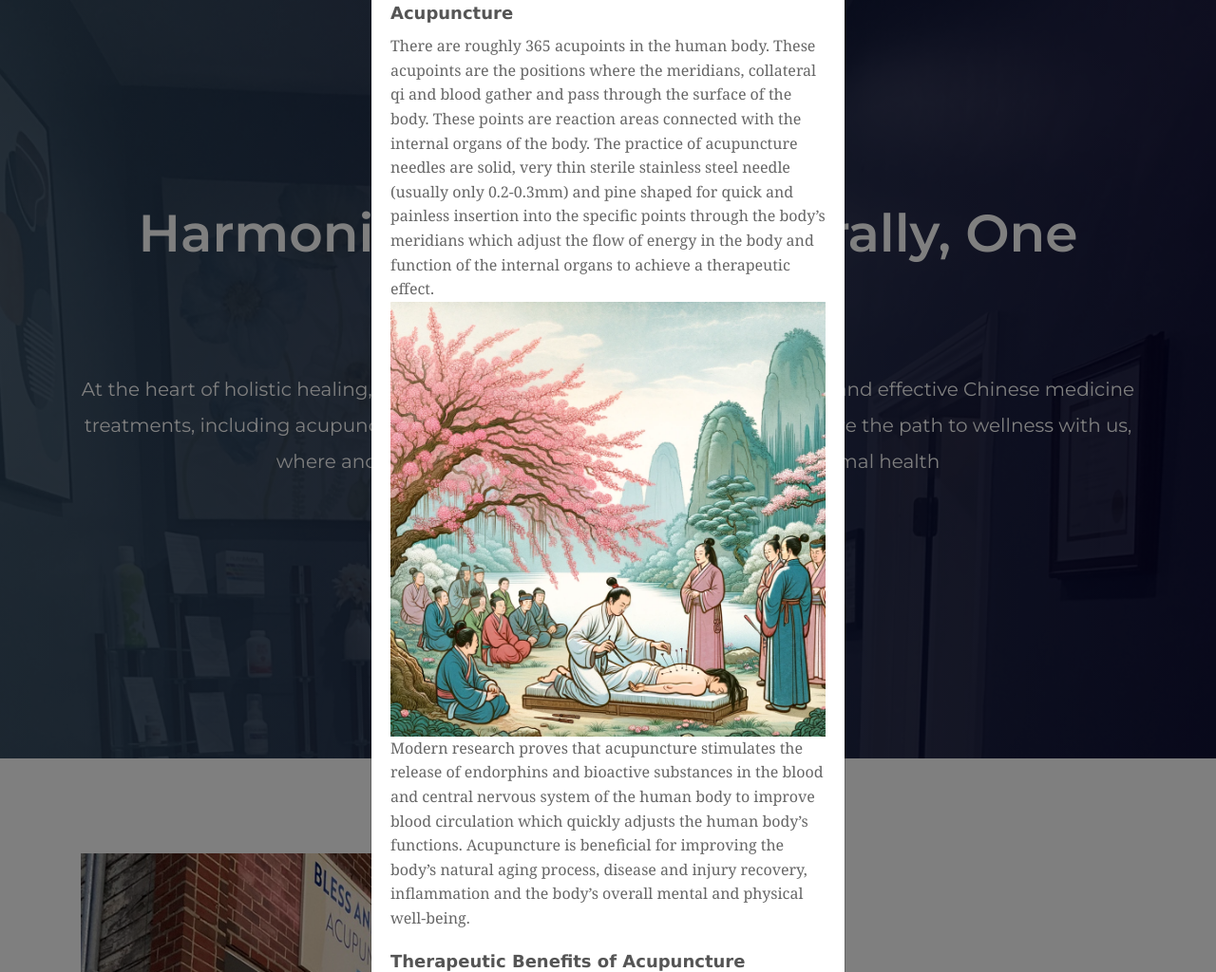
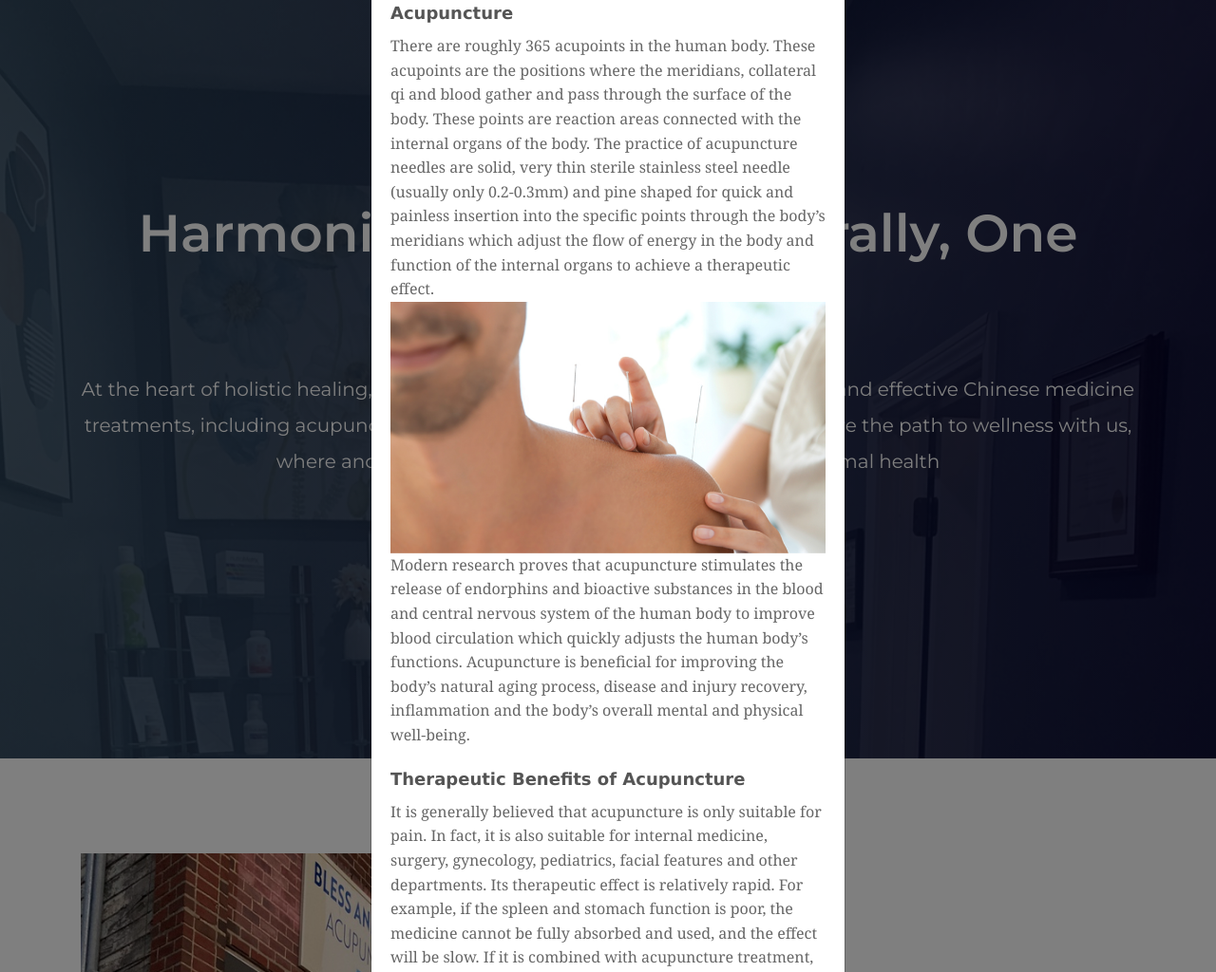
Before and after one commit to GuilinDev/yana-clinic, a Django app: page / in a window 1280 px wide, after a click on "LEARN MORE ABOUT OUR SERVICES". Shown: the part 131-1155 px from the top of the page at 95% size. Run offline with Django 5.2, Linux system fonts and the light colour scheme; some libraries are stand-ins or nearby versions.

Commit message:
Adjust the pics

```diff
--- a/website/templates/home.html
+++ b/website/templates/home.html
@@ -143,9 +143,10 @@
                                 We invite you to explore the path to wellness with us, where ancient wisdom meets modern
                                 science for your optimal health</p>
                             <div class="welcome-btn-group">
-                                <a href="#" class="btn dento-btn mx-2" data-animation="fadeInUp" data-delay="500ms">Get
+                                <a href="#appointment" class="btn dento-btn mx-2" data-animation="fadeInUp"
+                                   data-delay="500ms">Get
                                     Started</a>
-                                <a href="#" class="btn dento-btn mx-2 active" data-animation="fadeInUp"
+                                <a href="#direction" class="btn dento-btn mx-2 active" data-animation="fadeInUp"
                                    data-delay="700ms">Contact Us</a>
                             </div>
                         </div>
@@ -170,9 +171,10 @@
                                 Join us on a journey where personalized care leads to natural harmony and vibrant
                                 well-being.</p>
                             <div class="welcome-btn-group">
-                                <a href="#" class="btn dento-btn mx-2" data-animation="fadeInDown" data-delay="500ms">Get
+                                <a href="#appointment" class="btn dento-btn mx-2" data-animation="fadeInDown"
+                                   data-delay="500ms">Get
                                     Started</a>
-                                <a href="#" class="btn dento-btn mx-2 active" data-animation="fadeInDown"
+                                <a href="#direction" class="btn dento-btn mx-2 active" data-animation="fadeInDown"
                                    data-delay="700ms">Contact Us</a>
                             </div>
                         </div>
@@ -180,6 +182,35 @@
                 </div>
             </div>
         </div>
+
+        <!-- Single Welcome Slide -->
+        <div class="welcome-welcome-slide bg-img bg-gradient-overlay jarallax"
+             style="background-image: url({% static 'website/img/bg-img/3.png' %});">
+            <div class="container h-100">
+                <div class="row h-100 align-items-center">
+                    <div class="col-12">
+                        <!-- Welcome Text -->
+                        <div class="welcome-text text-center">
+                            <h2 data-animation="fadeInDown" data-delay="100ms">Revitalizing Nurturing Health, Embracing
+                                Wellness</h2>
+                            <p data-animation="fadeInDown" data-delay="300ms">Step into a world where traditional
+                                Chinese medicine, from precise acupuncture techniques to bespoke herbal blends, is
+                                artfully utilized to nurture your well-being. Our clinic is a sanctuary for those
+                                seeking a natural path to health, offering a unique journey towards balanced living and
+                                holistic harmony.</p>
+                            <div class="welcome-btn-group">
+                                <a href="#appointment" class="btn dento-btn mx-2" data-animation="fadeInDown"
+                                   data-delay="500ms">Get
+                                    Started</a>
+                                <a href="#direction" class="btn dento-btn mx-2 active" data-animation="fadeInDown"
+                                   data-delay="700ms">Contact Us</a>
+                            </div>
+                        </div>
+                    </div>
+                </div>
+            </div>
+        </div>
+
     </div>
 </section>
 <!-- ***** Welcome Area End ***** -->
@@ -484,10 +515,22 @@
                         clots and plaque formation, also fights infection
                     </li>
                 </ul>
-                <p style="color: orangered"><b>Notice</b>:
-
-                    If you have any electronic conductive sensing device or metal installed in your body, please do not
-                    make an appointment. </p>
+                <p><b>Prepare for Chelation Super Energy Resonance Spa</b>
+                    <br/>
+                    Please bring your own items for personal hygiene.
+                    <br/>
+                    Towels:
+                    <br/>
+                    Large bath towel X 1
+                    <br/>
+                    Middle size towel X 2
+                    <br/>
+                    Small size towel X 2
+                    <br/>
+                    You will likely sweat through the clothes you are wearing, please also bring appropriate change of
+                    clothes.
+                    <br/>
+                    * Caution: Avoid electronics device or metal to be installed inside the body. </p>
             </div>
         </div>
     </div>
@@ -828,11 +871,13 @@
                         </div>
                         <!-- Content -->
                         <div class="testimonial-content">
-                            <h5>“I'd been avoiding the dentist for years due to bad experiences. A reminder SMS is sent
-                                the working day beforehand. I also had a call confirming appointment. I have been a
-                                patient ever since. My dentist is very reassuring and
-                                very helpful. Excellent treatment and advice.”</h5>
-                            <h6>Arron Ramsey</h6>
+                            <h5>“I have been suffering from lower back pain for many years. I will feel pain after
+                                sitting in a chair for a long time. It is especially difficult to stand up from a chair.
+                                My hands must find something to support, and I have to use my hands to help support my
+                                body three times before I can stand up. Dr. Choy once during acupuncture treatment, I
+                                can sit down and stand up easily! I am very happy that Dr. Choy use of needles can be so
+                                magical!”</h5>
+                            <h6>Cindy</h6>
                             <p>Patient</p>
                         </div>
                     </div>
@@ -845,11 +890,15 @@
                         </div>
                         <!-- Content -->
                         <div class="testimonial-content">
-                            <h5>“I'd been avoiding the dentist for years due to bad experiences. A reminder SMS is sent
-                                the working day beforehand. I also had a call confirming appointment. I have been a
-                                patient ever since. My dentist is very reassuring and
-                                very helpful. Excellent treatment and advice.”</h5>
-                            <h6>Arron Ramsey</h6>
+                            <h5>“I have a chronic cough. Every time I cough, I cough so hard that I vomit. My PCP
+                                diagnosed me with asthma and asked me to use nasal asthma medicine. The nasal medication
+                                for asthma made me feel groggy all day long, and I couldn't sleep well at night. It was
+                                very painful. My church friend introduced me to see Dr. Choy. Dr. Choy prescribed
+                                Chinese medicine for me, my cough improved significantly after taking the third pack of
+                                Chinese medicine and I can sleep well at night, I stopped using nasal inhalation
+                                medicine and continue taking Chinese medicine for 3 weeks, I stopped coughing at all.
+                                Thank you so much Dr. Choy.”</h5>
+                            <h6>Esther</h6>
                             <p>Patient</p>
                         </div>
                     </div>
```
Also changed, not shown: static/website/img/bg-img/3.png (added), static/website/img/bg-img/acupuncture.png.
